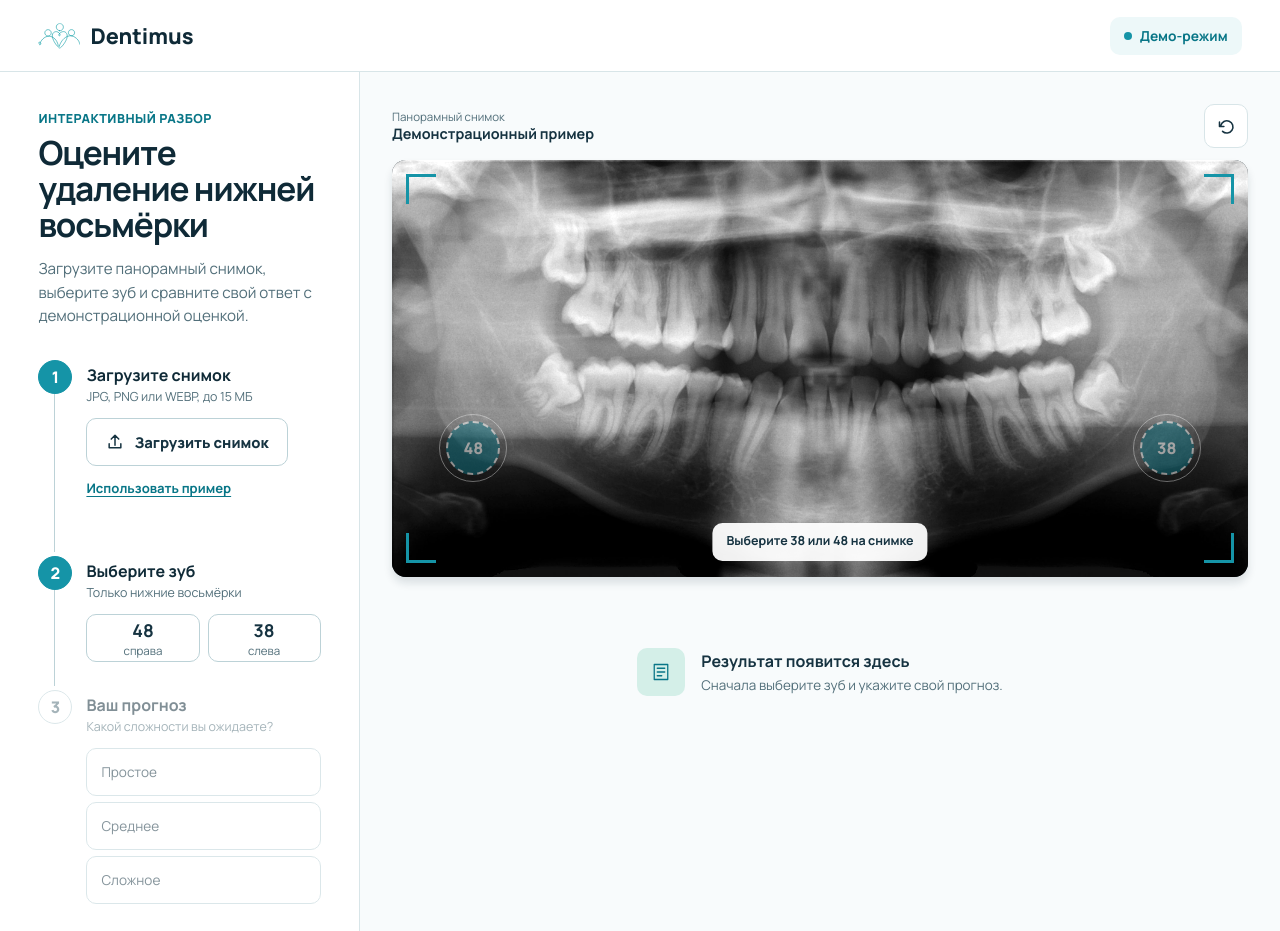
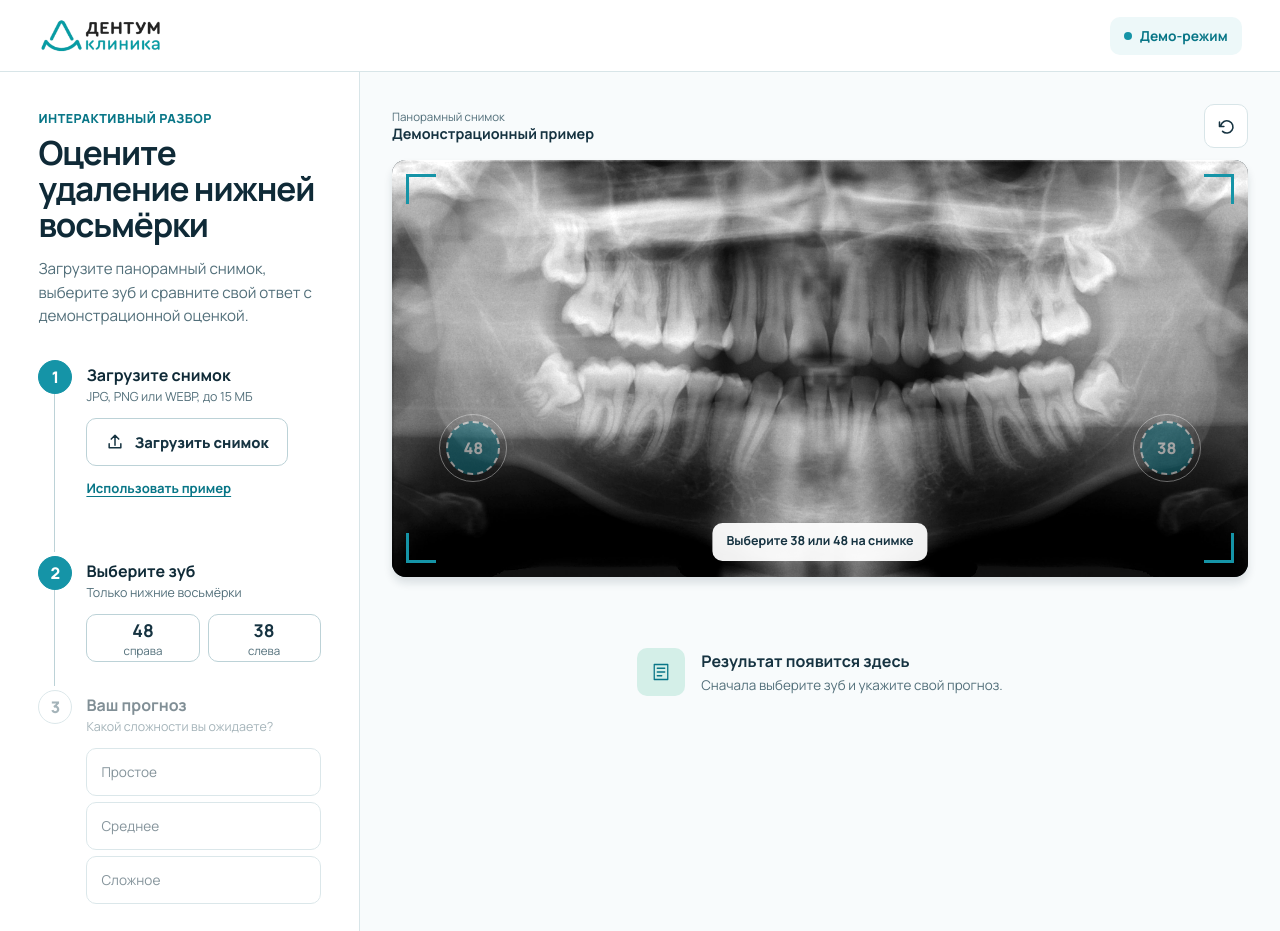
Before and after one commit to protoptica/dentum, a plain HTML site: page index.html in a window 1280 px wide. Shown: the top 931 px of the page. Drawn offline with Linux system fonts and the light colour scheme.

Commit message:
Replace header brand with Dentum Clinic

```diff
--- a/index.html
+++ b/index.html
@@ -15,9 +15,8 @@
   </head>
   <body>
     <header class="demo-header">
-      <a class="demo-brand" href="./wisdom-demo.html" aria-label="Dentimus, начать заново">
-        <img src="./assets/logodentimus.svg" alt="" />
-        <span>Dentimus</span>
+      <a class="demo-brand" href="https://dentumclinic.ru/" target="_blank" rel="noopener noreferrer" aria-label="Дентум Клиника, открыть сайт клиники">
+        <img src="./assets/dentum-clinic-logo.png" alt="Дентум Клиника" />
       </a>
       <div class="demo-status" aria-label="Статус прототипа">
         <span class="demo-status__dot" aria-hidden="true"></span>
--- a/wisdom-demo.css
+++ b/wisdom-demo.css
@@ -73,14 +73,11 @@ img, svg { display: block; max-width: 100%; }
 .demo-brand {
   display: inline-flex;
   align-items: center;
-  gap: 10px;
   color: var(--ink-strong);
   text-decoration: none;
-  font-size: 1.35rem;
-  font-weight: 800;
 }
 
-.demo-brand img { width: 42px; height: 28px; }
+.demo-brand img { width: auto; height: 42px; object-fit: contain; }
 
 .demo-status {
   display: inline-flex;
@@ -532,8 +529,7 @@ button:focus-visible, label:focus-within, a:focus-visible {
 
 @media (max-width: 680px) {
   .demo-header { min-height: 62px; padding: 9px 16px; }
-  .demo-brand { font-size: 1.1rem; }
-  .demo-brand img { width: 36px; }
+  .demo-brand img { height: 36px; }
   .demo-status { padding: 0 10px; font-size: 0.74rem; }
   .demo-status { max-width: 116px; overflow: hidden; white-space: nowrap; }
   .steps-panel, .analysis-panel { padding: 20px 16px; }
```
Also changed, not shown: wisdom-demo.html (+2 -3 lines), assets/dentum-clinic-logo.png (added).
